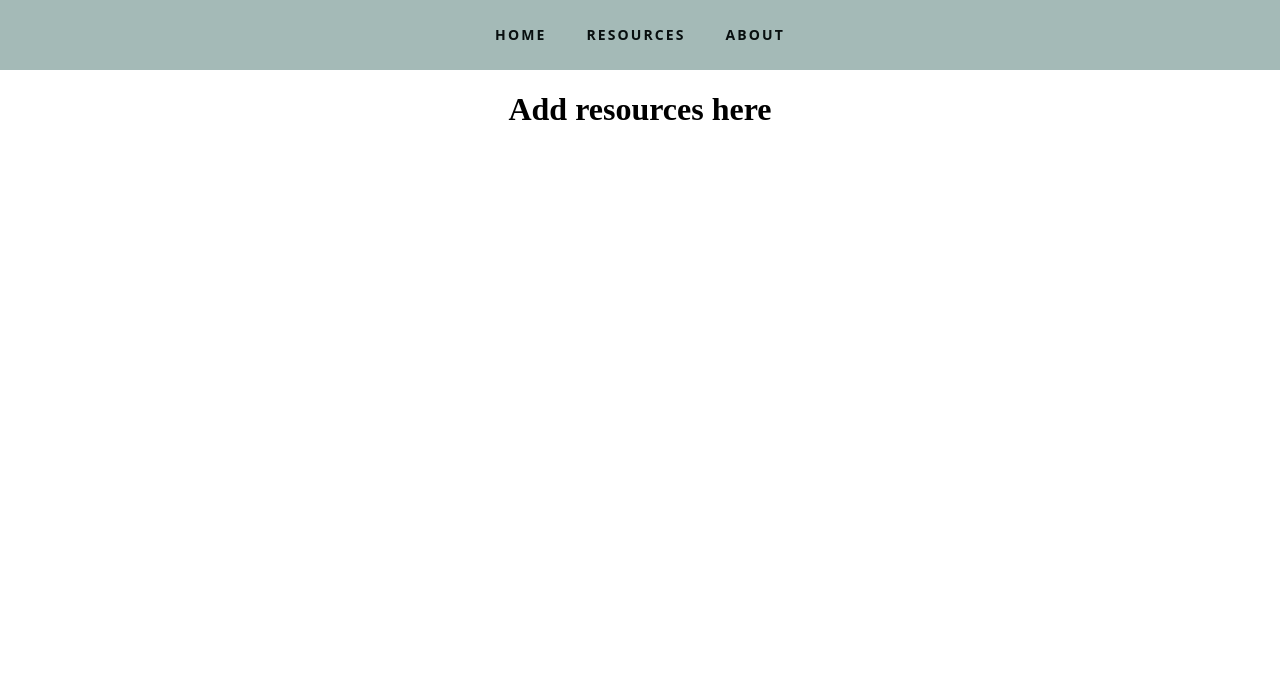
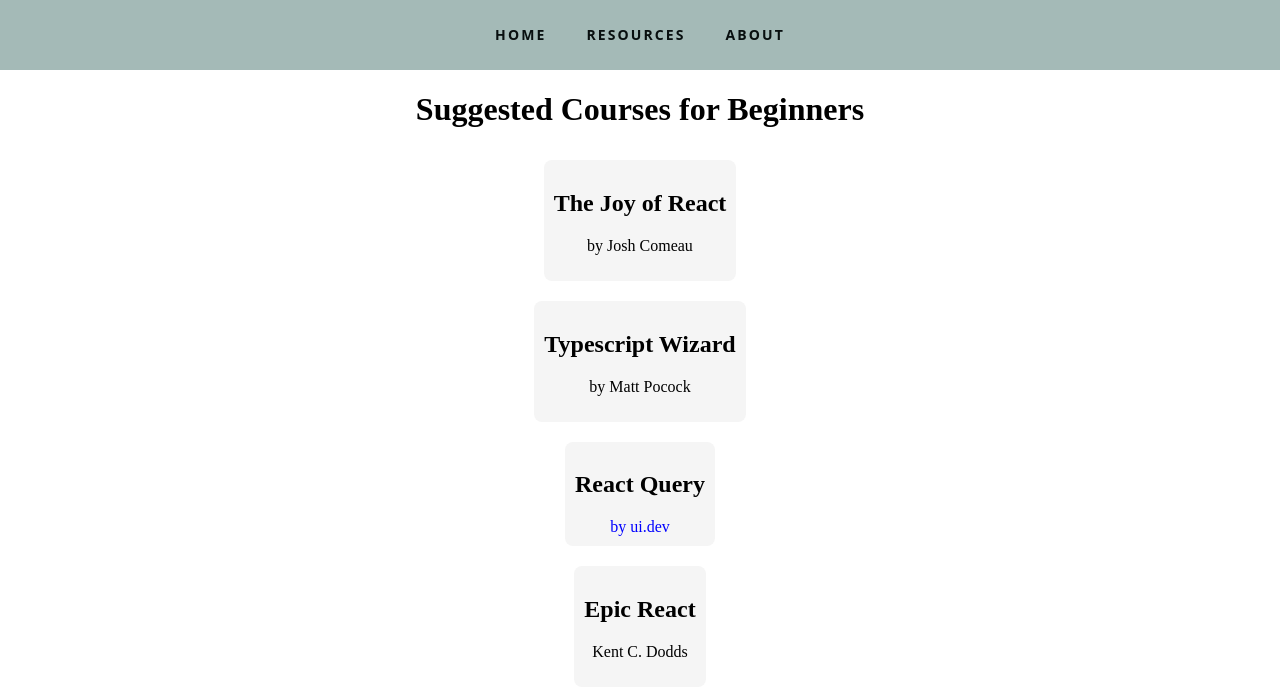
Before and after one commit to KyleighDiSil/personal_project, a React (Vite) app: page /resources in a window 1280 px wide. Shown: the top 696 px of the page. Built offline with nearby package versions, Linux system fonts and the light colour scheme.

Commit message:
Add Resources

```diff
--- a/src/components/card.tsx
+++ b/src/components/card.tsx
@@ -44,7 +44,6 @@
     backface-visibility: hidden;
     overflow: hidden;
     border-radius: 16px;
-    /* box-shadow: 0px 3px 18px 3px rgba(0, 0, 0, 0.2); */
   }
 
   .card__face--front {
--- a/src/pages/home.tsx
+++ b/src/pages/home.tsx
@@ -9,7 +9,6 @@
   justify-content: center;
 
   .card__face--front {
-    margin: 10px;
     align-items: center;
     .thumbnail iframe {
       width: 1440px;
@@ -28,6 +27,8 @@
 `;
 
 const Container = styled.div`
+  width: 90%;
+  margin: 0 auto;
   display: flexbox;
   text-align: center;
 `;
--- a/src/pages/resources.tsx
+++ b/src/pages/resources.tsx
@@ -1,14 +1,51 @@
 import React from "react";
+import { Link } from "react-router-dom";
 import styled from "styled-components";
 
-const Container = styled.h1`
+const Container = styled.div`
   width: 100vw;
+  display: flex;
+  flex-direction: column;
   height: fit-content;
   text-align: center;
+  align-items: center;
+
+  a {
+    text-decoration: none;
+    color: blue;
+  }
+
+  div {
+    border-radius: 8px;
+    background-color: whitesmoke;
+    padding: 10px;
+    margin: 10px;
+    width: fit-content;
+  }
 `;
 
 const Resources = () => {
-  return <Container>Add resources here</Container>;
+  return (
+    <Container>
+      <h1>Suggested Courses for Beginners</h1>
+      <div>
+        <h2>The Joy of React</h2>
+        <p>by Josh Comeau</p>
+      </div>
+      <div>
+        <h2>Typescript Wizard</h2>
+        <p>by Matt Pocock</p>
+      </div>
+      <div>
+        <h2>React Query</h2>
+        <Link to="https://ui.dev/c/react-query">by ui.dev</Link>
+      </div>
+      <div>
+        <h2>Epic React</h2>
+        <p>Kent C. Dodds</p>
+      </div>
+    </Container>
+  );
 };
 
 export default Resources;
```
